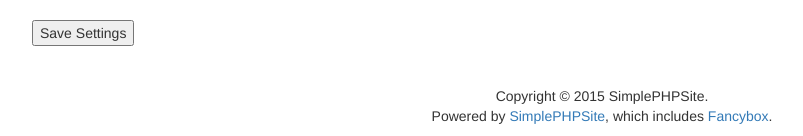
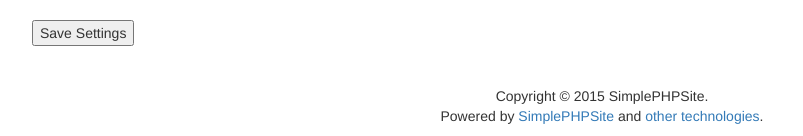
Before and after one commit to ipavl/simplephpsite, a PHP site: page /admin.php in a window 1280 px wide. Shown: the part 934-1070 px from the top of the page, without its empty margins (38-841 px from the left). Run offline with PHP 8.4, Linux system fonts and the light colour scheme; data that the repository does not hold is empty; some libraries are stand-ins or nearby versions.

Commit message:
Add site credits page

```diff
--- a/includes/footer.php
+++ b/includes/footer.php
@@ -1,9 +1,10 @@
-<!-- You can add to this, however it is requested that the following remain intact. -->
 <div id="footer-copyright">Copyright &copy; 2015
   <?php
     include('includes/config.php');
     echo (isset($config['pageDir']) ? $config['titleText'] : "SimplePHPSite");
   ?>.
-  <br/>Powered by <a href="https://github.com/ipavl/simplephpsite" target="_blank">SimplePHPSite</a>,
-  which includes <a href="http://www.fancyapps.com/fancybox/" target="_blank">Fancybox</a>.
+
+  <!-- You can add to this, however the following must remain intact. -->
+  <br/>Powered by <a href="https://github.com/ipavl/simplephpsite" target="_blank">SimplePHPSite</a>
+  and <a href="index.php?<?php echo $pageParam ?>=site-credits">other technologies</a>.
 </div>
```
Also changed, not shown: 1 other file.
